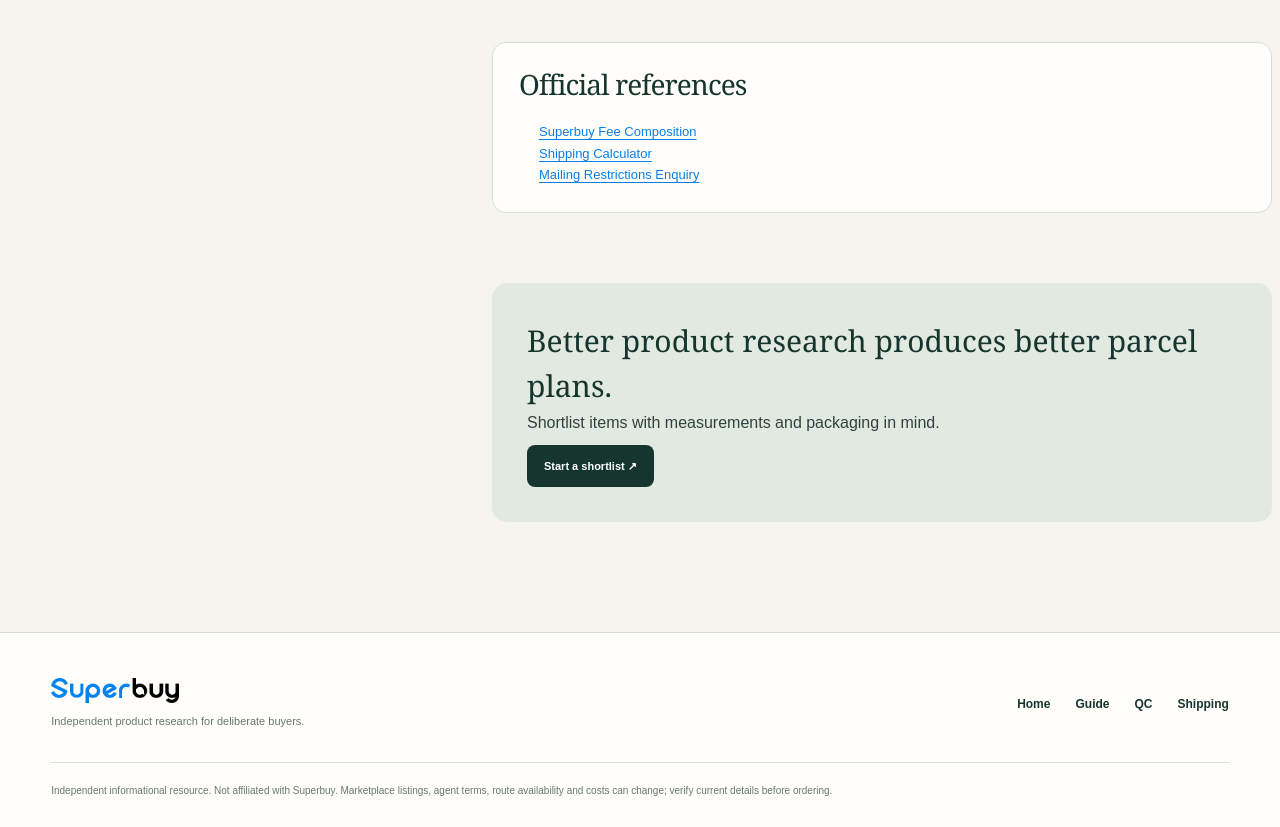
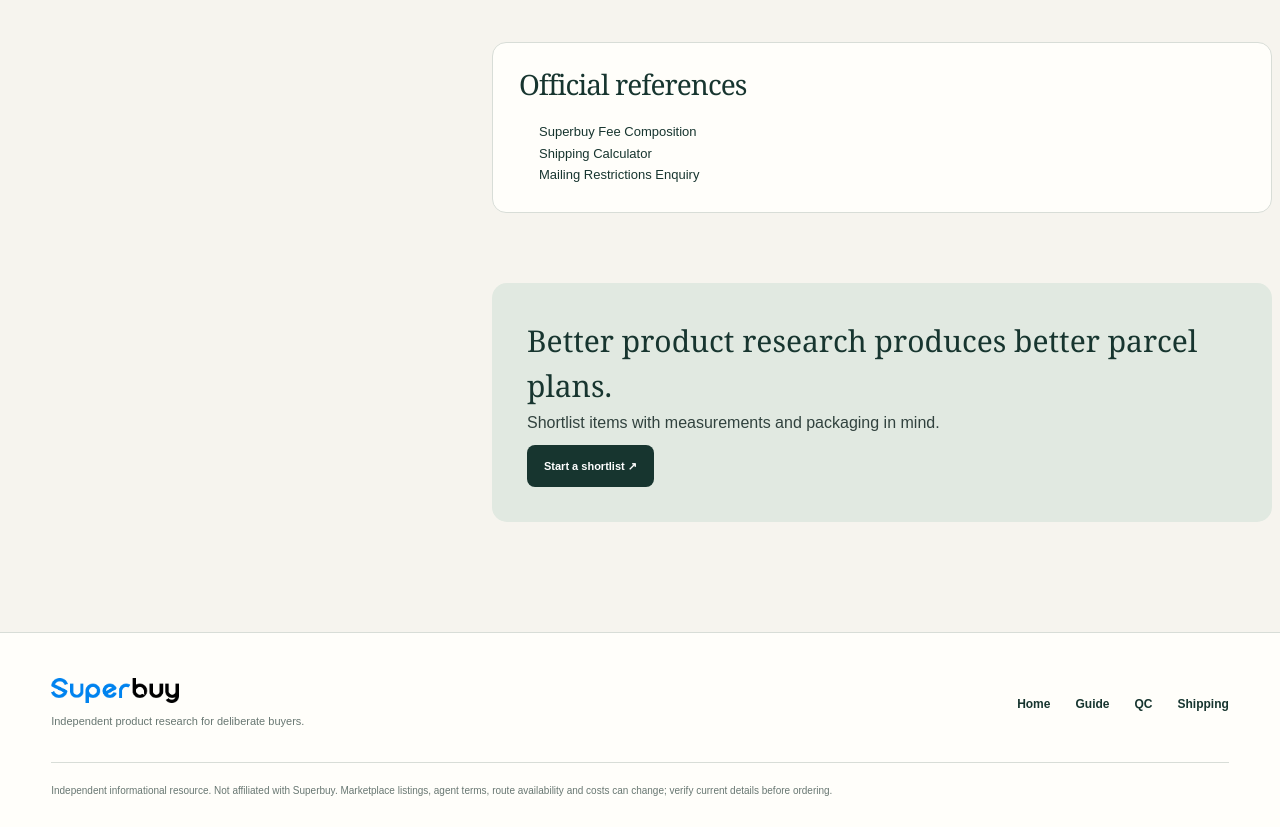
Before and after one commit to hehaize88-code/anan, a Next.js app in the folder sheets-superbuy-com/: page /shipping-planner in a window 1280 px wide. Shown: the part 2340-3167 px from the top of the page. Built offline with nearby package versions, Linux system fonts and the light colour scheme.

Commit message:
Remove third-party outbound links from Sheets Superbuy

```diff
--- a/sheets-superbuy-com/app/shipping-planner/page.tsx
+++ b/sheets-superbuy-com/app/shipping-planner/page.tsx
@@ -10,6 +10,6 @@ export default function ShippingPage() {
     <section><span className="chapter">02</span><h2>Watch chargeable weight</h2><p>Shipping lines may calculate from actual weight or volumetric weight. A rigid shoe box, large puffer or oversized packaging can occupy more space than its scale weight suggests. This is why two products with similar prices can produce very different parcel costs.</p><div className="check-panel"><strong>Record for each item</strong><ul><li>Estimated actual weight</li><li>Package dimensions when available</li><li>Whether original packaging is essential</li><li>Fragile, liquid, battery or restricted-item context</li><li>Any protection the item genuinely needs</li></ul></div></section>
     <section><span className="chapter">03</span><h2>Use consolidation deliberately</h2><p>Superbuy states that users can store shopping-agent items for 90 days and consolidate orders into one parcel. Consolidation can remove duplicated outer packaging, but one larger parcel is not automatically best for every route, destination or risk tolerance.</p><p>Compare at least two parcel plans when the haul contains bulky or restricted items. Keep fragile pieces away from heavy items unless the protection plan is clear.</p></section>
     <section><span className="chapter">04</span><h2>Recheck at submission</h2><p>Route names, limits, delivery estimates and prices can change. Use the current account calculator at the moment you submit the parcel. Confirm what compensation or insurance covers, and remember that customs assessment remains destination-specific.</p></section>
-    <section className="source-panel"><h2>Official references</h2><ul><li><a href="https://www.superbuy.com/en/page/guide/feecomposition/">Superbuy Fee Composition</a></li><li><a href="https://ex.superbuy.com/en/page/query/freight/">Shipping Calculator</a></li><li><a href="https://www.superbuy.com/en/page/query/postal/">Mailing Restrictions Enquiry</a></li></ul></section><div className="article-end"><strong>Better product research produces better parcel plans.</strong><p>Shortlist items with measurements and packaging in mind.</p><a href="https://kakobuysn.com/AllProducts/">Start a shortlist ↗</a></div>
+    <section className="source-panel"><h2>Official references</h2><ul><li><span>Superbuy Fee Composition</span></li><li><span>Shipping Calculator</span></li><li><span>Mailing Restrictions Enquiry</span></li></ul></section><div className="article-end"><strong>Better product research produces better parcel plans.</strong><p>Shortlist items with measurements and packaging in mind.</p><a href="https://kakobuysn.com/AllProducts/">Start a shortlist ↗</a></div>
   </ResearchPage>;
 }
```
